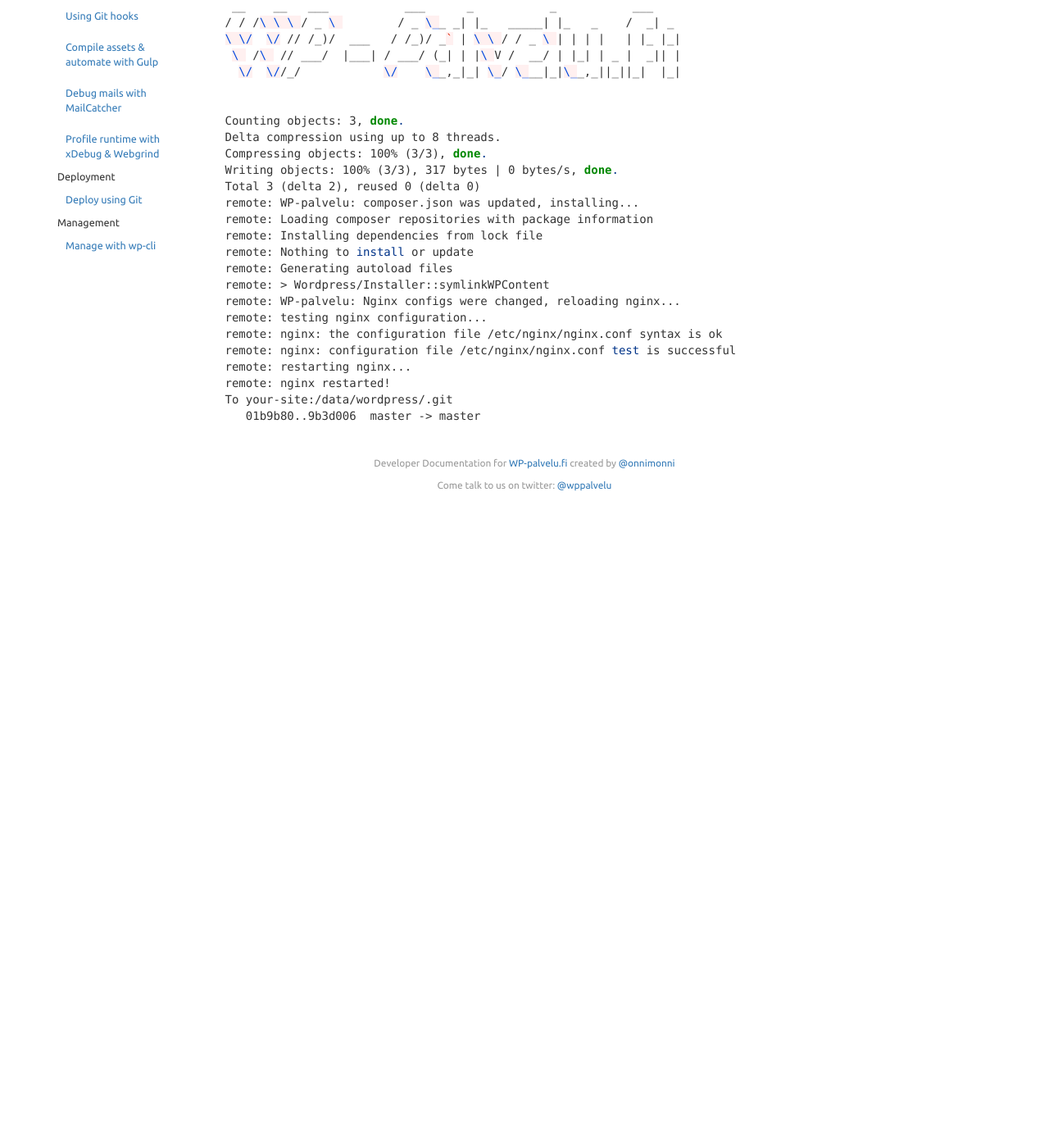
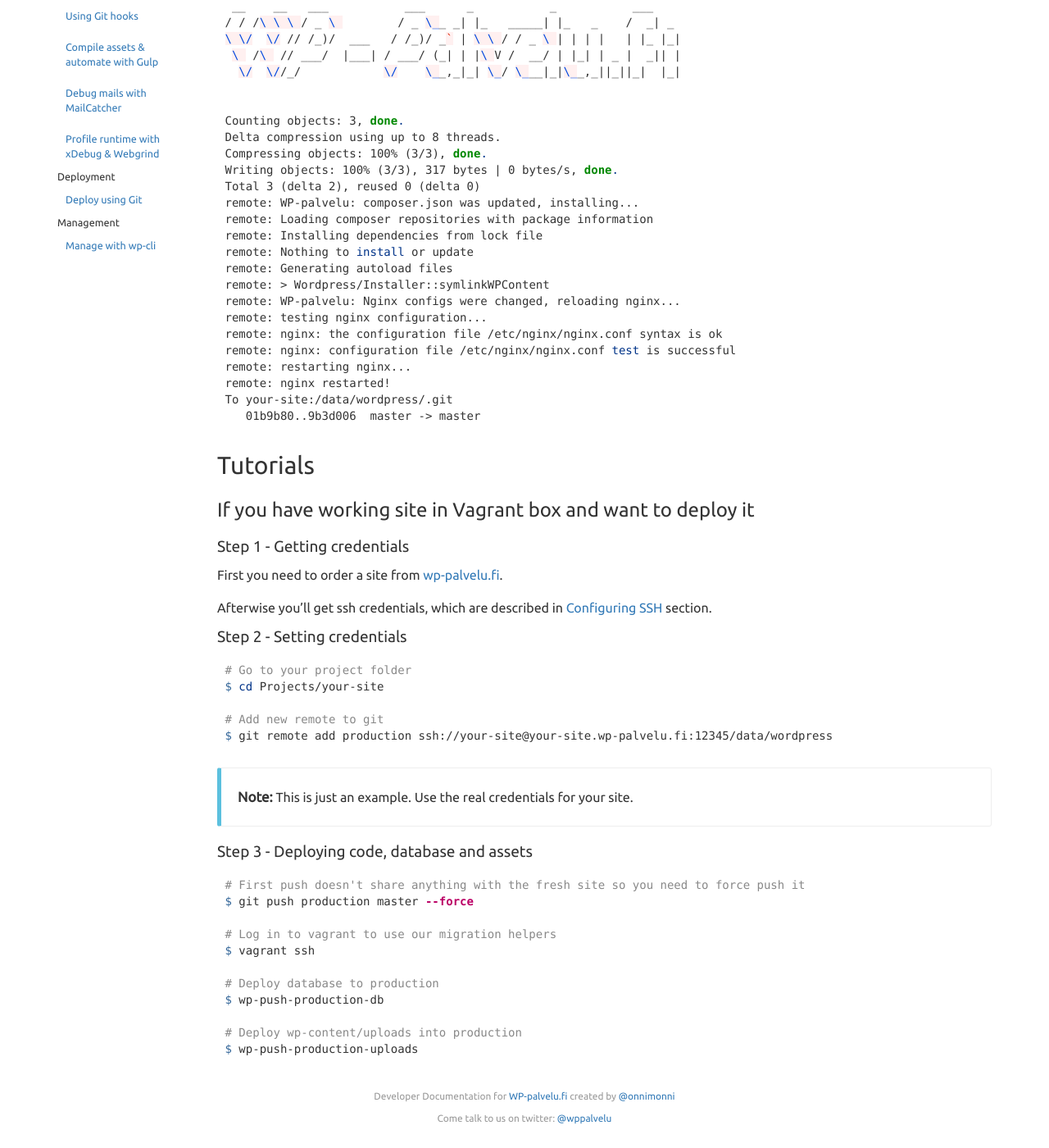
Before and after one commit to Seravo/docs, a Jekyll site: the page built from _posts/2015-10-12-deploy-using-git.md, in a window 1280 px wide and 1400 px high, scrolled down 698 px. Shown: the whole window at 82% size. Built offline with Jekyll 4.4.1, drawn with Linux system fonts in a browser that asks for light colours; nearby versions of some CDN libraries; Markdown is read by kramdown in place of the engine named in the settings; before the commit the page ends 1328 px from its top, so only the background shows below that; some of the changed text lies outside the part shown.

Commit message:
One of our clients asked for tutorial of how to deploy from vagrant box

````diff
--- a/_posts/2015-10-12-deploy-using-git.md
+++ b/_posts/2015-10-12-deploy-using-git.md
@@ -22,8 +22,8 @@ production  your-site:/data/wordpress/.git (push)
 
 # This is the output if project was cloned without ssh alias
 $ git remote -v
-production  ssh://your-site@your-site.wp-palvelu.fi:10290/data/wordpress (fetch)
-production  ssh://your-site@your-site.wp-palvelu.fi:10290/data/wordpress (push)
+production  ssh://your-site@your-site.wp-palvelu.fi:12345/data/wordpress (fetch)
+production  ssh://your-site@your-site.wp-palvelu.fi:12345/data/wordpress (push)
 ```
 
 ## Deploy using git
@@ -59,3 +59,38 @@ remote: nginx restarted!
 To your-site:/data/wordpress/.git
    01b9b80..9b3d006  master -> master
 ```
+
+## Tutorials
+### If you have working site in Vagrant box and want to deploy it
+#### Step 1 - Getting credentials
+First you need to order a site from [wp-palvelu.fi](https://wp-palvelu.fi/).
+
+Afterwise you'll get ssh credentials, which are described in [Configuring SSH]({% post_url 2015-10-10-configure-ssh %}) section.
+
+#### Step 2 - Setting credentials
+
+```bash
+# Go to your project folder
+$ cd Projects/your-site
+
+# Add new remote to git
+$ git remote add production ssh://your-site@your-site.wp-palvelu.fi:12345/data/wordpress
+```
+
+> **Note:** This is just an example. Use the real credentials for your site.
+
+#### Step 3 - Deploying code, database and assets
+
+```bash
+# First push doesn't share anything with the fresh site so you need to force push it
+$ git push production master --force
+
+# Log in to vagrant to use our migration helpers
+$ vagrant ssh
+
+# Deploy database to production
+$ wp-push-production-db
+
+# Deploy wp-content/uploads into production
+$ wp-push-production-uploads
+```
````
